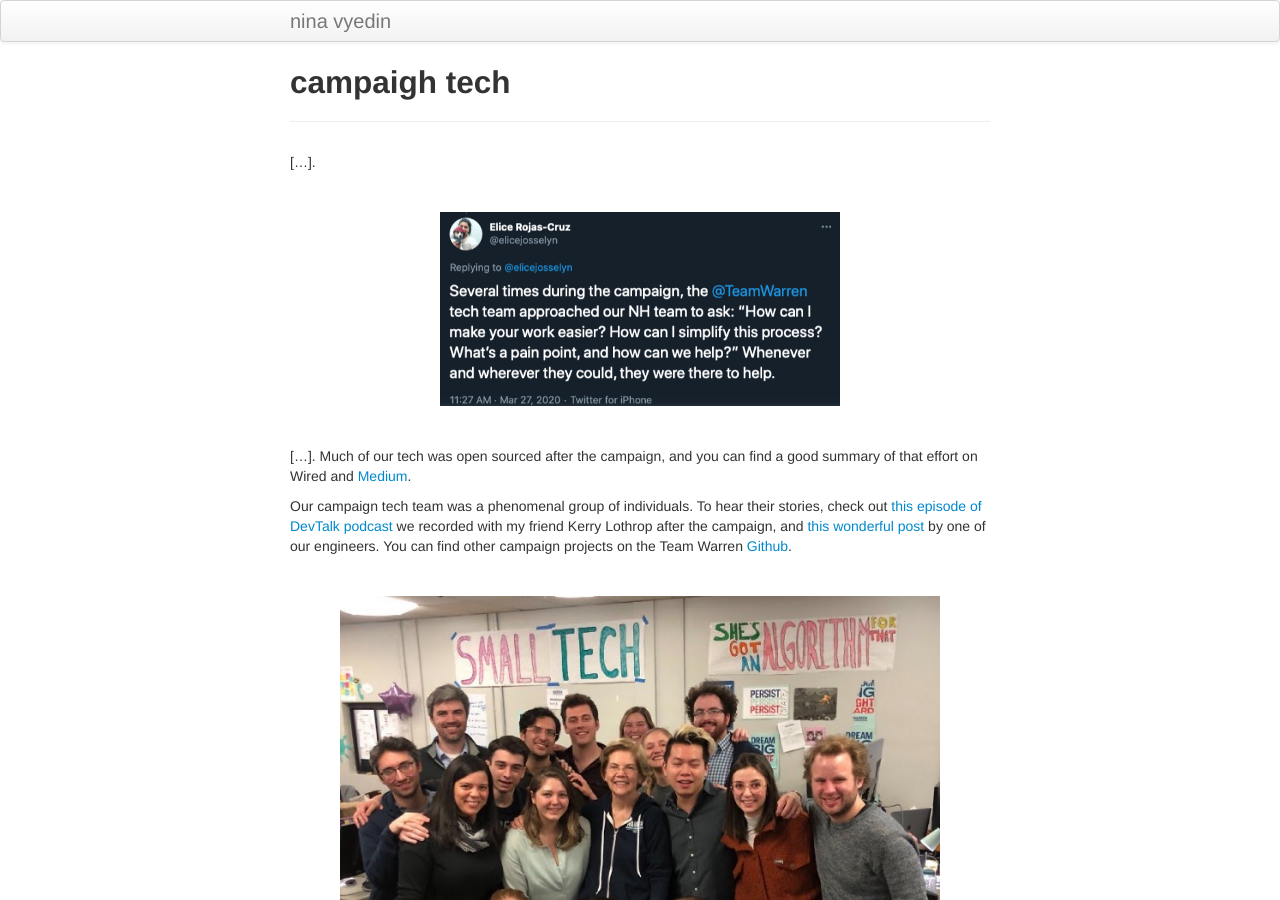
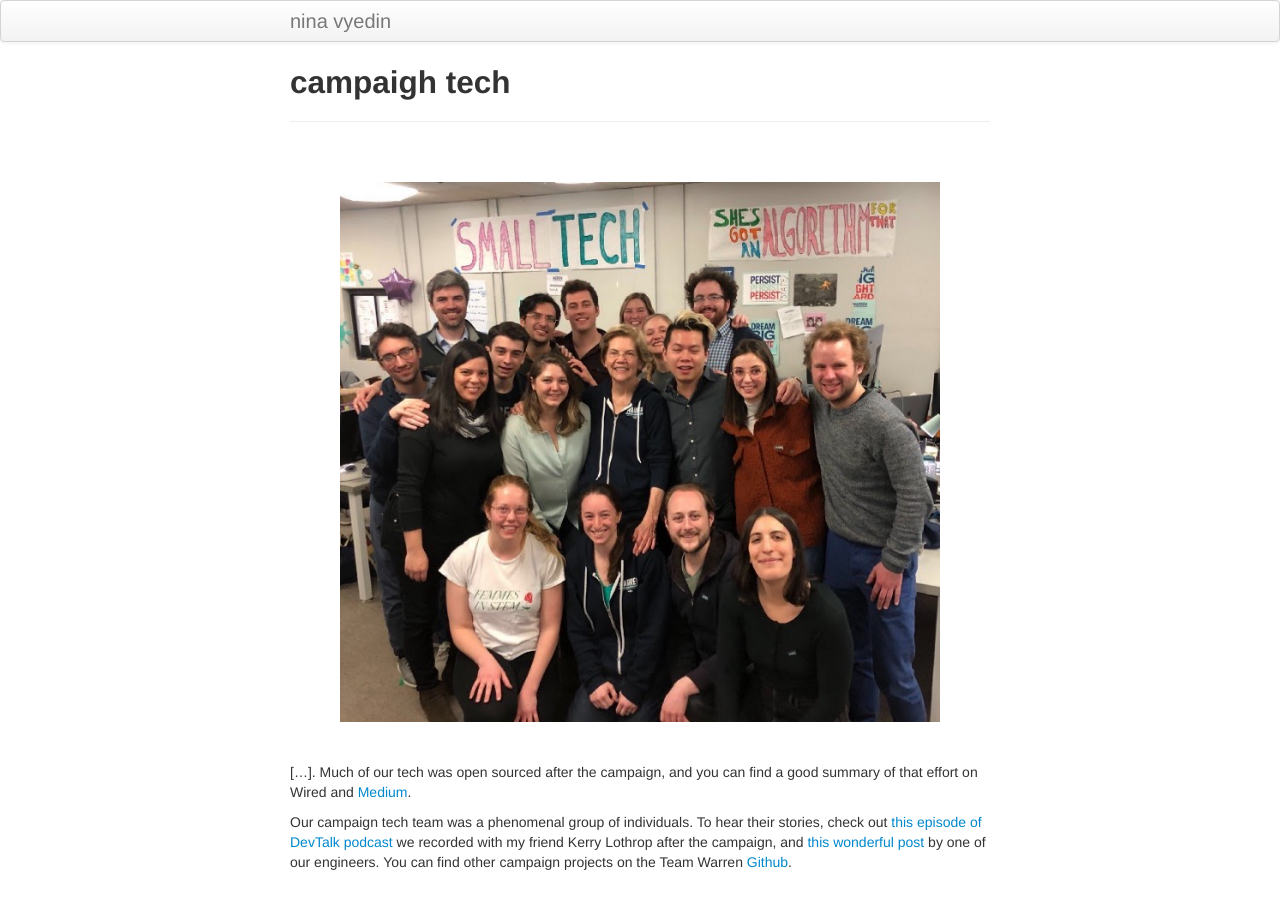
Before and after one commit to vyedin/vyedin.github.io, a Jekyll site: the page built from pages/campaigns.md, in a window 1280 px wide and 900 px high. Built offline with Jekyll 4.4.1, drawn with Linux system fonts in a browser that asks for light colours.

Commit message:
Update campaigns.md

```diff
--- a/pages/campaigns.md
+++ b/pages/campaigns.md
@@ -5,12 +5,10 @@ tagline:
 description:
 ---
 
-[...].
-
 <br/>
 
 <p align="center">
-<img src="../assets/images/tweet1.png" alt="Tweet" width="400"/>
+<img src="../assets/images/warren.jpeg" alt="Warren Tech Team" width="600"/>
 </p>
 
 <br/>
@@ -22,7 +20,7 @@ Our campaign tech team was a phenomenal group of individuals. To hear their stor
 <br/>
 
 <p align="center">
-<img src="../assets/images/warren.jpeg" alt="Warren Tech Team" width="600"/>
+<img src="../assets/images/tweet1.png" alt="Tweet" width="400"/>
 </p>
 
 <br/>
```
